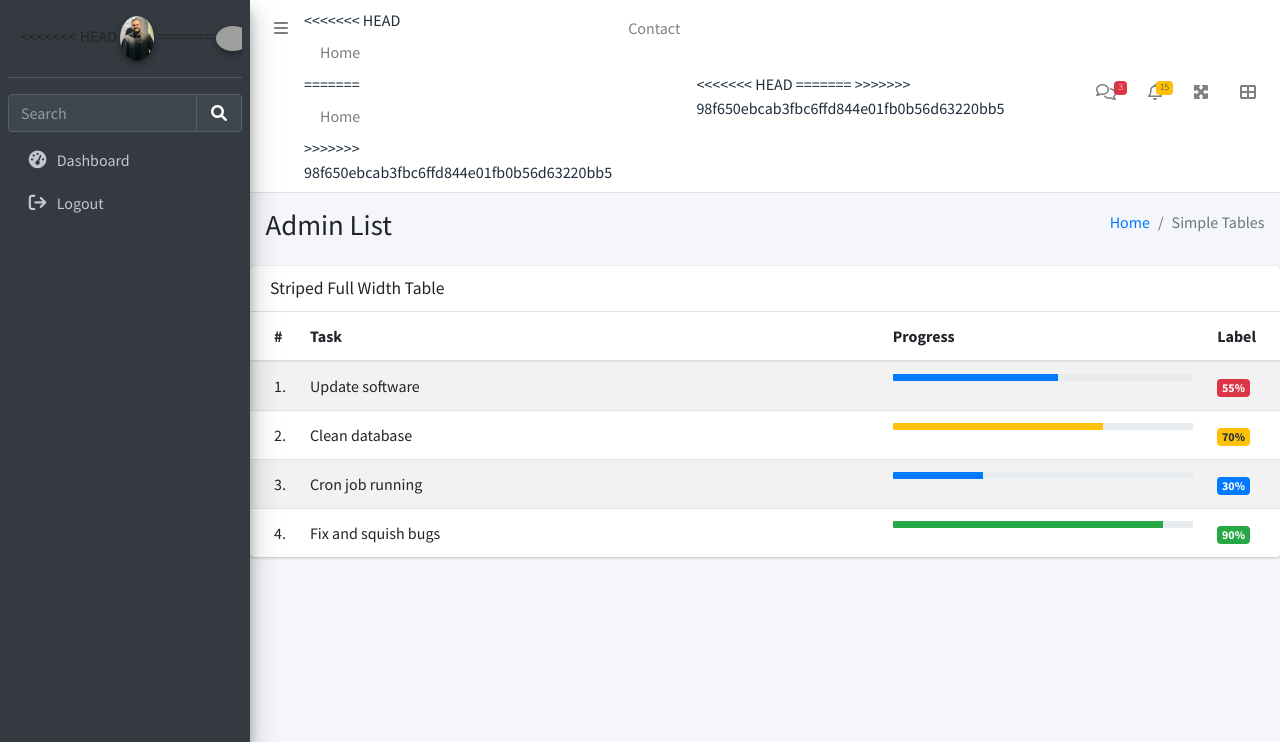
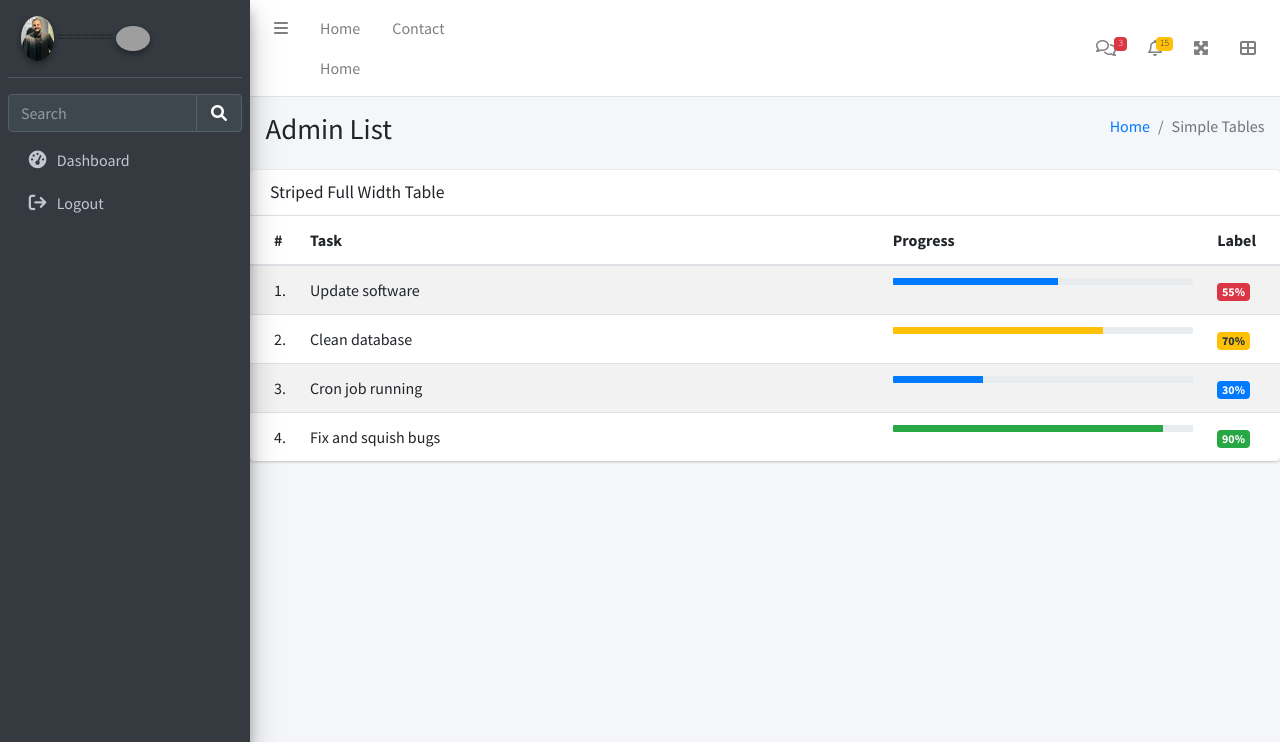
Before and after one commit to iamafnankhan/school.com, a Laravel app: page /admin/list in a window 1280 px wide. Shown: the top 742 px of the page. Run offline with Laravel 12, Linux system fonts and the light colour scheme; data that the repository does not hold is empty; some libraries are stand-ins or nearby versions; grey boxes are pictures that could not be loaded.

Commit message:
conflicts changes

```diff
--- a/resources/views/layout/header.blade.php
+++ b/resources/views/layout/header.blade.php
@@ -12,11 +12,8 @@
         <a class="nav-link" data-widget="pushmenu" href="#" role="button"><i class="fas fa-bars"></i></a>
       </li>
       <li class="nav-item d-none d-sm-inline-block">
-<<<<<<< HEAD
         <a href="/admin/dashboard" class="nav-link">Home</a>
-=======
         <a href="/dashboard" class="nav-link">Home</a>
->>>>>>> 98f650ebcab3fbc6ffd844e01fb0b56d63220bb5
       </li>
       <li class="nav-item d-none d-sm-inline-block">
         <a href="#" class="nav-link">Contact</a>
@@ -26,11 +23,8 @@
     <!-- Right navbar links -->
     <ul class="navbar-nav ml-auto">
       <!-- Navbar Search -->
-<<<<<<< HEAD
       {{-- <li class="nav-item">
-=======
       <li class="nav-item">
->>>>>>> 98f650ebcab3fbc6ffd844e01fb0b56d63220bb5
         <a class="nav-link" data-widget="navbar-search" href="#" role="button">
           <i class="fas fa-search"></i>
         </a>
@@ -49,11 +43,8 @@
             </div>
           </form>
         </div>
-<<<<<<< HEAD
       </li> --}}
-=======
       </li>
->>>>>>> 98f650ebcab3fbc6ffd844e01fb0b56d63220bb5
 
       <!-- Messages Dropdown Menu -->
       <li class="nav-item dropdown">
@@ -167,11 +158,9 @@
       <!-- Sidebar user panel (optional) -->
       <div class="user-panel mt-3 pb-3 mb-3 d-flex">
         <div class="image">
-<<<<<<< HEAD
             <img src="/dist/img/afnan.jpg" class="img-circle elevation-2" alt="User Image">
 =======
             <img src="\storage\afnan.png" class="img-circle elevation-2" alt="User Image">
->>>>>>> 98f650ebcab3fbc6ffd844e01fb0b56d63220bb5
 
         </div>
         <div class="info">
```
Also changed, not shown: app/Http/Controllers/AuthController.php (+7 -10 lines).
